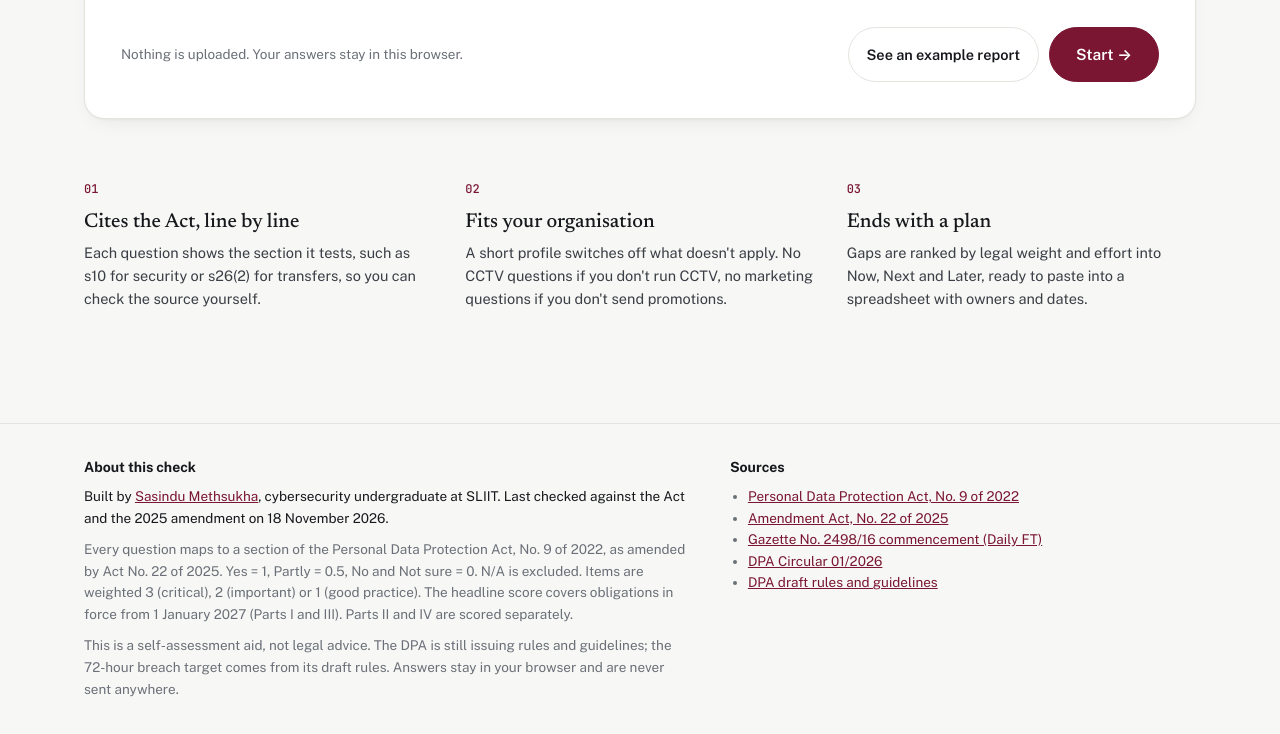
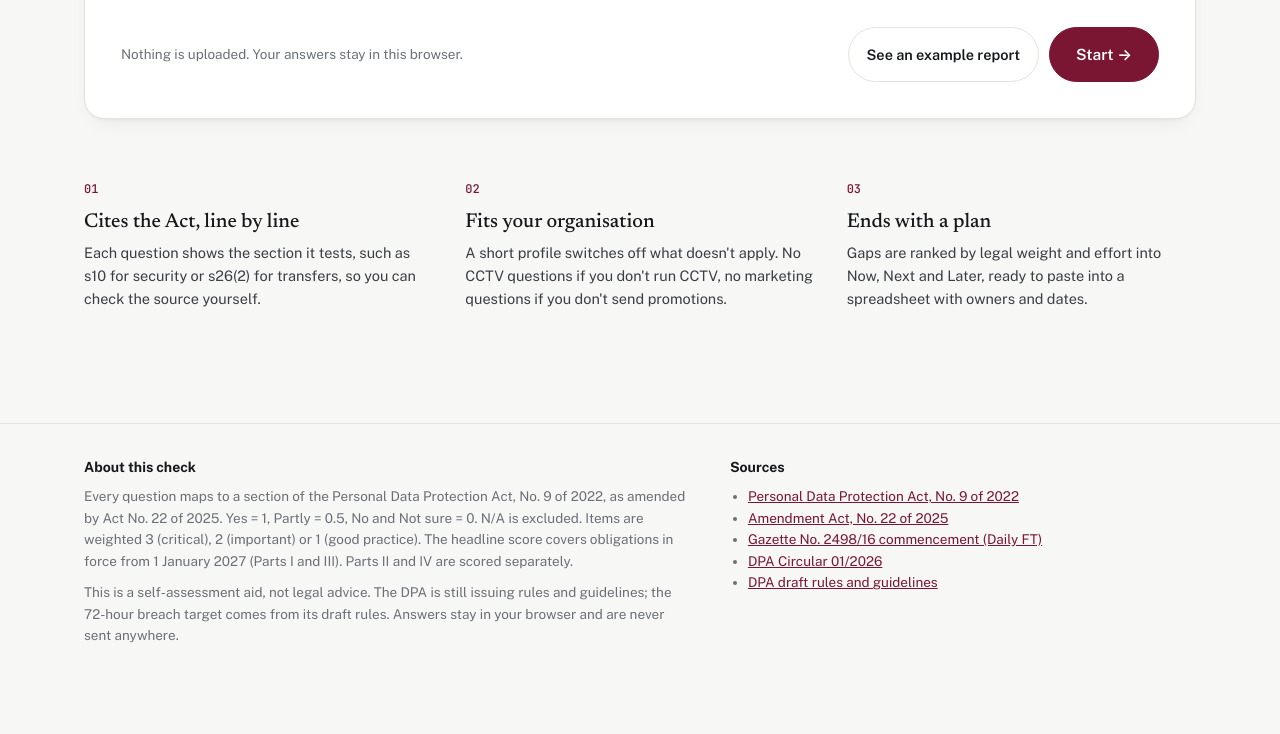
Before and after one commit to SasinduMethsukha/pdpa-readiness-check, a plain HTML site: page index.html in a window 1280 px wide. Shown: the part 975-1709 px from the top of the page. After the commit the page ends 1680 px from the top, so only its background shows below. Drawn offline with nearby package versions, Linux system fonts and the light colour scheme.

Commit message:
Remove author credit from footer and README
Remove author credit from footer and README

```diff
--- a/index.html
+++ b/index.html
@@ -317,7 +317,6 @@ footer p{margin:0 0 10px}
   <div class="wrap cols">
     <div>
       <h4>About this check</h4>
-      <p style="color:var(--ink)">Built by <a href="https://github.com/SasinduMethsukha">Sasindu Methsukha</a>, cybersecurity undergraduate at SLIIT. Last checked against the Act and the 2025 amendment on 18 November 2026.</p>
       <p>Every question maps to a section of the Personal Data Protection Act, No. 9 of 2022, as amended by Act No. 22 of 2025. Yes = 1, Partly = 0.5, No and Not sure = 0. N/A is excluded. Items are weighted 3 (critical), 2 (important) or 1 (good practice). The headline score covers obligations in force from 1 January 2027 (Parts I and III). Parts II and IV are scored separately.</p>
       <p>This is a self-assessment aid, not legal advice. The DPA is still issuing rules and guidelines; the 72-hour breach target comes from its draft rules. Answers stay in your browser and are never sent anywhere.</p>
     </div>
```
Also changed, not shown: 1 other file.
